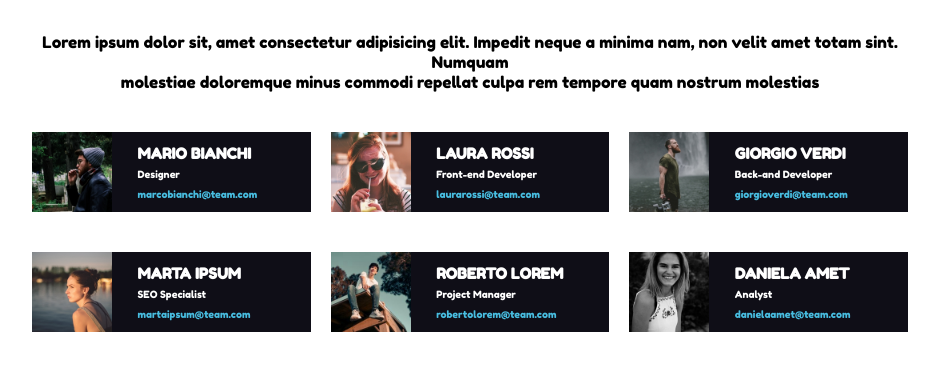
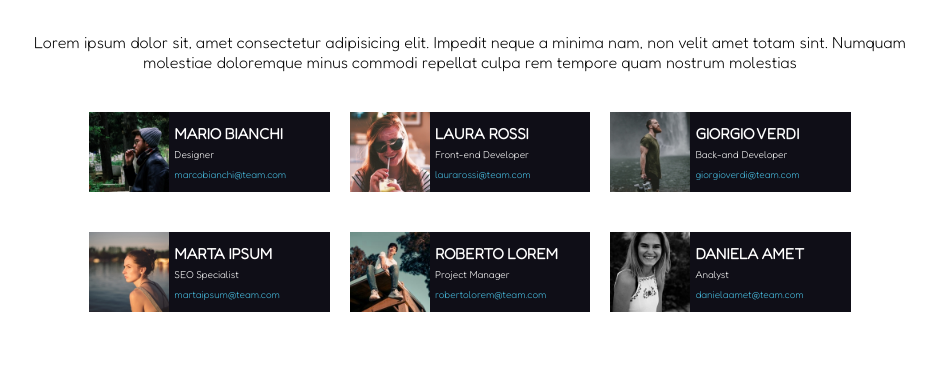
Before and after one commit to BrunoCanini/html-css-float-cards, a plain HTML site: page index.html in a window 1280 px wide. Shown: the part 62-432 px from the top of the page, without its empty margins (170-1109 px from the left). Drawn offline with Linux system fonts and the light colour scheme.

Commit message:
accortezze font

```diff
--- a/style.css
+++ b/style.css
@@ -2,8 +2,11 @@
     box-sizing: border-box;
     margin: 0;
     padding: 0;
+}
+
+body{
     font-family: 'Fredoka', sans-serif;
-    font-family: 'Fredoka One', cursive;
+
 }
 
 .contenitore{
@@ -16,6 +19,7 @@
 header > h1{
     color: #e53170;
     text-align: center;
+    font-family: 'Fredoka One', cursive;
 }
 
 header{
@@ -60,7 +64,7 @@ section > p {
     height: 80px;
     font-size: 10px;
     line-height: 20px;
-    padding: 12px 8px;
+    padding: 12px 1px;
     background-color: rgb(15, 14, 23);
     float: left;
 }
```
